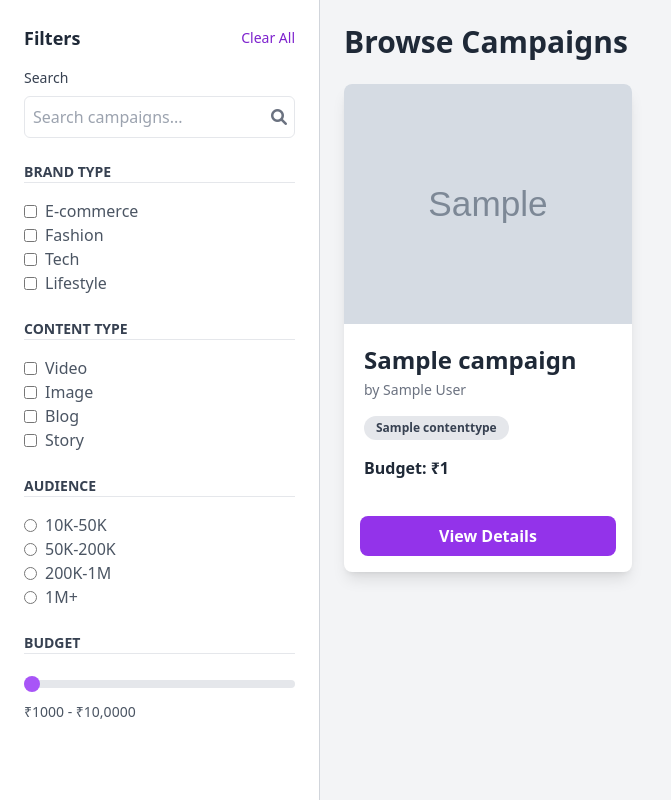
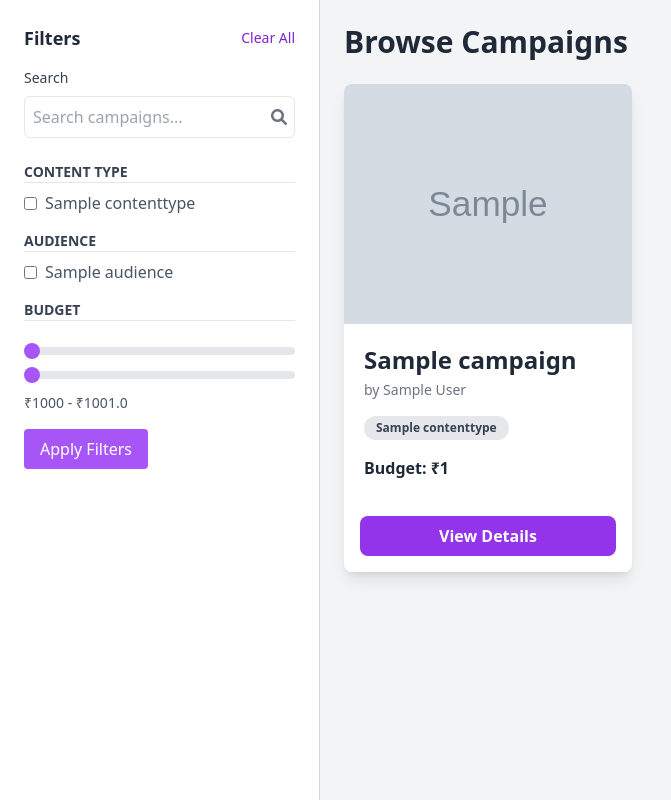
Before and after one commit to rebin03/CollabX, a Django app: page /campaign/all/ in a window 1280 px wide. Shown: the whole page, without its empty margins (0-671 px from the left). Run offline with Django 5.2, Linux system fonts and the light colour scheme; tables that the repository leaves empty hold one stand-in row (values such as "Sample post"); grey boxes marked "Sample" are stand-in pictures; some libraries are stand-ins or nearby versions.

Commit message:
⬆️  Updated campaign iltering and searching

```diff
--- a/campaigns/templates/campaign_list.html
+++ b/campaigns/templates/campaign_list.html
@@ -48,84 +48,45 @@
     <div id="sidebar" class="fixed top-0 left-0 w-64 h-full bg-white border-r p-6 border-gray-300 z-50 transform -translate-x-full transition-transform duration-300 sm:translate-x-0 sm:w-1/4">
       <div class="flex justify-between items-center mb-4">
         <h2 class="text-lg font-semibold text-gray-800">Filters</h2>
-        <button class="text-sm text-purple-700 font-medium hover:underline">Clear All</button>
-        <button id="close-sidebar" class="text-gray-500 text-xl sm:hidden">&times;</button>
+        <button id="clear-filters" type="button" class="text-sm text-purple-700 font-medium hover:underline">Clear All</button>
+        <button id="close-sidebar" type="button" class="text-gray-500 text-xl sm:hidden">&times;</button>
       </div>
 
+      <!-- Filter Form -->
+      <form id="filter-form" method="GET" action="{% url 'campaign-list' %}">
         <!-- Search Filter -->
         <div class="mb-6">
           <label class="block text-sm font-medium text-gray-700 mb-2">Search</label>
           <div class="relative">
-          <input type="text" placeholder="Search campaigns..." class="w-full p-2 pr-10 border rounded-md focus:ring-purple-500 focus:border-purple-500">
+            <input type="text" name="search" placeholder="Search campaigns..." value="{{ search_query }}" class="w-full p-2 pr-10 border rounded-md focus:ring-purple-500 focus:border-purple-500">
             <button class="absolute inset-y-0 right-2 flex items-center text-gray-500 hover:text-purple-600">
               <i class="fas fa-search"></i>
             </button>
           </div>
         </div>
 
-      <!-- Filters: Brand Type, Content Type, Audience, Budget -->
-      <div class="space-y-6">
-        <!-- Brand Type Filter -->
-        <div>
-          <h3 class="text-sm font-semibold text-gray-700 mb-4 uppercase border-b">Brand Type</h3>
-          <label class="flex items-center text-gray-600">
-            <input type="checkbox" class="form-checkbox accent-purple-500">
-            <span class="ml-2">E-commerce</span>
-          </label>
-          <label class="flex items-center text-gray-600">
-            <input type="checkbox" class="form-checkbox accent-purple-500">
-            <span class="ml-2">Fashion</span>
-          </label>
-          <label class="flex items-center text-gray-600">
-            <input type="checkbox" class="form-checkbox accent-purple-500">
-            <span class="ml-2">Tech</span>
-          </label>
-          <label class="flex items-center text-gray-600">
-            <input type="checkbox" class="form-checkbox accent-purple-500">
-            <span class="ml-2">Lifestyle</span>
-          </label>
-        </div>
-
+        <!-- Filters: Content Type, Audience, Budget -->
+        <div class="space-y-4">
           <!-- Content Type Filter -->
           <div>
-          <h3 class="text-sm font-semibold text-gray-700 mb-4 uppercase border-b">Content Type</h3>
+            <h3 class="text-sm font-semibold text-gray-700 mb-2 uppercase border-b">Content Type</h3>
+            {% for content in all_content_types %}
             <label class="flex items-center text-gray-600">
-            <input type="checkbox" class="form-checkbox accent-purple-500">
-            <span class="ml-2">Video</span>
+              <input type="checkbox" name="content_type" value="{{ content.name }}" class="form-checkbox accent-purple-500" {% if content.name in selected_content_type %}checked{% endif %}>
+              <span class="ml-2">{{ content.name }}</span>
             </label>
-          <label class="flex items-center text-gray-600">
-            <input type="checkbox" class="form-checkbox accent-purple-500">
-            <span class="ml-2">Image</span>
-          </label>
-          <label class="flex items-center text-gray-600">
-            <input type="checkbox" class="form-checkbox accent-purple-500">
-            <span class="ml-2">Blog</span>
-          </label>
-          <label class="flex items-center text-gray-600">
-            <input type="checkbox" class="form-checkbox accent-purple-500">
-            <span class="ml-2">Story</span>
-          </label>
+            {% endfor %}
           </div>
 
           <!-- Audience Filter -->
           <div>
-          <h3 class="text-sm font-semibold text-gray-700 mb-4 uppercase border-b">Audience</h3>
+            <h3 class="text-sm font-semibold text-gray-700 mb-2 uppercase border-b">Audience</h3>
+            {% for audience in all_audience_types %}
             <label class="flex items-center text-gray-600">
-            <input type="radio" name="audience" class="form-radio accent-purple-500">
-            <span class="ml-2">10K-50K</span>
+              <input type="checkbox" name="audience_type" value="{{ audience.name }}" class="form-checkbox accent-purple-500" {% if audience.name in selected_audience_type %}checked{% endif %}>
+              <span class="ml-2">{{ audience.name }}</span>
             </label>
-          <label class="flex items-center text-gray-600">
-            <input type="radio" name="audience" class="form-radio accent-purple-500">
-            <span class="ml-2">50K-200K</span>
-          </label>
-          <label class="flex items-center text-gray-600">
-            <input type="radio" name="audience" class="form-radio accent-purple-500">
-            <span class="ml-2">200K-1M</span>
-          </label>
-          <label class="flex items-center text-gray-600">
-            <input type="radio" name="audience" class="form-radio accent-purple-500">
-            <span class="ml-2">1M+</span>
-          </label>
+            {% endfor %}
           </div>
 
           <!-- Budget Filter -->
@@ -135,22 +96,38 @@
             <div class="relative">
               <input
                 type="range"
-                id="budget-slider"
+                id="min-budget-slider"
+                name="min_budget"
                 min="1000"
-                max="100000"
+                max="{{ max_budget_value }}"
                 step="500"
-                value="1000"
+                value="{{ min_budget|default:1000 }}"
+                class="w-full h-2 bg-gray-200 rounded-lg appearance-none cursor-pointer accent-pink-500"
+              />
+              <input
+                type="range"
+                id="max-budget-slider"
+                name="max_budget"
+                min="1000"
+                max="{{ max_budget_value }}"
+                step="500"
+                value="{{ max_budget|default:max_budget_value }}"
                 class="w-full h-2 bg-gray-200 rounded-lg appearance-none cursor-pointer accent-pink-500"
               />
               <!-- Display Selected Value -->
               <p class="text-sm mt-2 text-gray-600">
-                <span id="min-budget">₹1000</span> -
-                <span id="max-budget">₹10,0000</span>
+                <span id="min-budget">₹{{ min_budget|default:1000 }}</span> -
+                <span id="max-budget">₹{{ max_budget|default:max_budget_value }}</span>
               </p>
             </div>
           </div>
 
+          <!-- Submit Button -->
+          <div class="mt-6">
+            <button type="submit" class="bg-purple-500 text-white py-2 px-4 rounded hover:bg-purple-600">Apply Filters</button>
           </div>
+        </div>
+      </form>
     </div>
 
     <!-- Main Content -->
@@ -180,9 +157,6 @@
                     {{campaign.title}}
                 </h2>
                 <p class="text-sm text-gray-500 mb-4">by {{campaign.brand.brand_name}}</p>
-                <!-- <p class="text-gray-700 mb-4">
-                    Looking for fashion influencers to promote our summer collection.
-                </p> -->
                 <!-- Tags -->
                 <div class="flex space-x-2 mb-4">
                     {% for content_type in campaign.content_types.all %}
@@ -216,6 +190,7 @@
     const sidebar = document.getElementById('sidebar');
     const openSidebar = document.getElementById('open-sidebar');
     const closeSidebar = document.getElementById('close-sidebar');
+    const clearFilters = document.getElementById('clear-filters');
 
     openSidebar.addEventListener('click', () => {
       sidebar.classList.remove('-translate-x-full');
@@ -231,14 +206,36 @@
         }
     });
 
+    clearFilters.addEventListener('click', () => {
+      const checkboxes = document.querySelectorAll('input[type="checkbox"]');
+      checkboxes.forEach(checkbox => checkbox.checked = false);
+
+      const ranges = document.querySelectorAll('input[type="range"]');
+      ranges.forEach(range => {
+        if (range.id === 'min-budget-slider') {
+          range.value = range.min;
+        } else if (range.id === 'max-budget-slider') {
+          range.value = range.max;
+        }
+      });
+
+      document.getElementById('filter-form').submit();
+    });
+
     // for slider
-    const budgetSlider = document.getElementById("budget-slider");
+    const minBudgetSlider = document.getElementById("min-budget-slider");
+    const maxBudgetSlider = document.getElementById("max-budget-slider");
     const minBudgetDisplay = document.getElementById("min-budget");
     const maxBudgetDisplay = document.getElementById("max-budget");
 
-    budgetSlider.addEventListener("input", (e) => {
+    minBudgetSlider.addEventListener("input", (e) => {
       const value = parseInt(e.target.value);
       minBudgetDisplay.textContent = `₹${value}`;
     });
+
+    maxBudgetSlider.addEventListener("input", (e) => {
+      const value = parseInt(e.target.value);
+      maxBudgetDisplay.textContent = `₹${value}`;
+    });
   </script>
 {% endblock %}
--- a/campaigns/views.py
+++ b/campaigns/views.py
@@ -1,8 +1,8 @@
 from django.shortcuts import redirect, render
 from django.views.generic import View
 from campaigns.forms import CampaignForm, ReportForm
-from campaigns.models import Campaign, DismissedNotification, EscrowTransaction, Proposal, Rating
-from django.db.models import Avg
+from campaigns.models import Audience, Campaign, ContentType, DismissedNotification, EscrowTransaction, Proposal, Rating
+from django.db.models import Avg, Q, Max
 from decouple import config
 from django.views.decorators.csrf import csrf_exempt
 from django.http import JsonResponse
@@ -101,7 +101,7 @@ class CampaignListView(View):
     template_name = 'campaign_list.html'
 
     def get(self, request, *args, **kwargs):
-        brand_type = request.GET.getlist('brand_type')
+        search_query = request.GET.get('search', '')
         content_type = request.GET.getlist('content_type')
         audience_type = request.GET.getlist('audience_type')
         min_budget = request.GET.get('min_budget')
@@ -109,8 +109,12 @@ class CampaignListView(View):
 
         campaigns = Campaign.objects.exclude(status__in=['completed', 'closed'])
 
-        if brand_type:
-            campaigns = campaigns.filter(brand__brand_type__in=brand_type)
+        if search_query:
+            campaigns = campaigns.filter(
+                Q(title__icontains=search_query) |
+                Q(brand__brand_name__icontains=search_query) |
+                Q(region__icontains=search_query)
+            )
 
         if content_type:
             campaigns = campaigns.filter(content_types__name__in=content_type).distinct()
@@ -121,17 +125,26 @@ class CampaignListView(View):
         if min_budget and max_budget:
             campaigns = campaigns.filter(budget__gte=min_budget, budget__lte=max_budget)
 
+        # values for filters
+        all_content_types = ContentType.objects.all()
+        all_audience_types = Audience.objects.all()
+
+        # maximum budget from the database
+        max_budget_value = Campaign.objects.aggregate(Max('budget'))['budget__max'] + 1000 or 100000
+
         context = {
             'campaigns': campaigns,
-            'selected_brand_type': brand_type,
+            'search_query': search_query,
             'selected_content_type': content_type,
             'selected_audience_type': audience_type,
             'min_budget': min_budget,
             'max_budget': max_budget,
+            'all_content_types': all_content_types,
+            'all_audience_types': all_audience_types,
+            'max_budget_value': max_budget_value,
         }
 
         return render(request, self.template_name, context)
-
 
 class CampaignDetailView(View):
 
```
Lines whose indentation alone changed are shown as unchanged.
